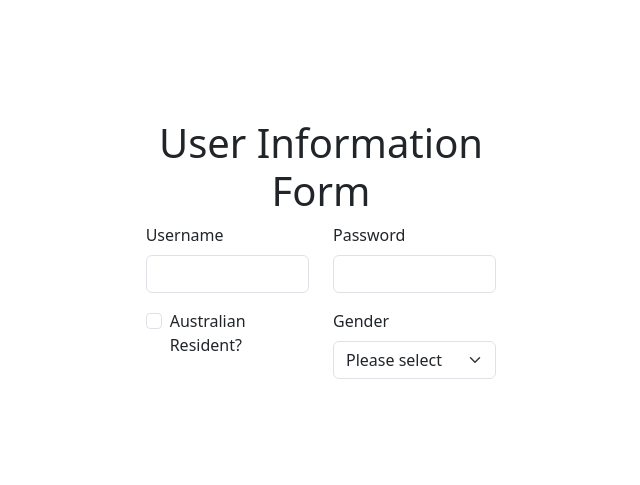
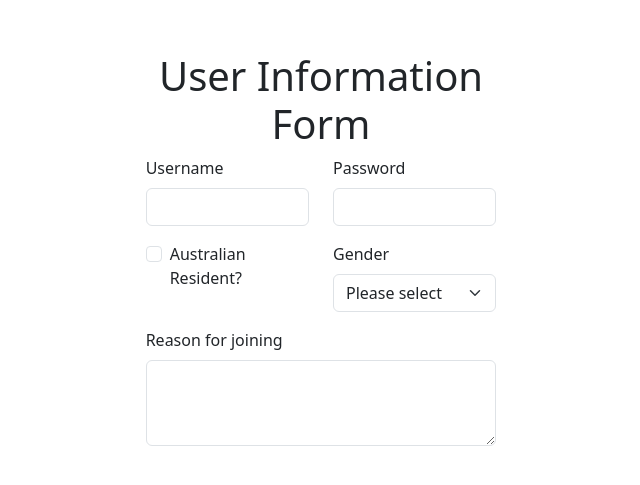
Before and after one commit to AllenSuncc/FIT5032-eFolio-34215409, a Vue app in the folder Week3/: page / in a window 1280 px wide. Shown: the part 167-652 px from the top of the page, without its empty margins (38-678 px from the left). Built offline with nearby package versions, Linux system fonts and the light colour scheme.

Commit message:
Add the reason textarea for Acitvity 5

```diff
--- a/Week3/src/components/Form.vue
+++ b/Week3/src/components/Form.vue
@@ -25,6 +25,7 @@
               >
             </div>
           </div>
+
 
           <div class="row mb-3">
             <div class="col-md-6">
@@ -54,6 +55,17 @@
               </select>
             </div>
           </div>
+
+
+          <div class="mb-3">
+            <label for="reason" class="form-label">Reason for joining</label>
+            <textarea
+              class="form-control"
+              id="reason"
+              rows="3"
+              v-model="formData.reason"
+            ></textarea>
+          </div>
         </form>
       </div>
     </div>
@@ -63,12 +75,15 @@
 <script setup>
 import { reactive } from 'vue'
 
+
 const formData = reactive({
   username: '',
   password: '',
   isAustralian: false,
-  gender: ''
+  gender: '',
+  reason: ''
 })
+
 
 function submitForm() {
   console.log(formData)
@@ -76,4 +91,5 @@ function submitForm() {
 </script>
 
 <style scoped>
+
 </style>
```
